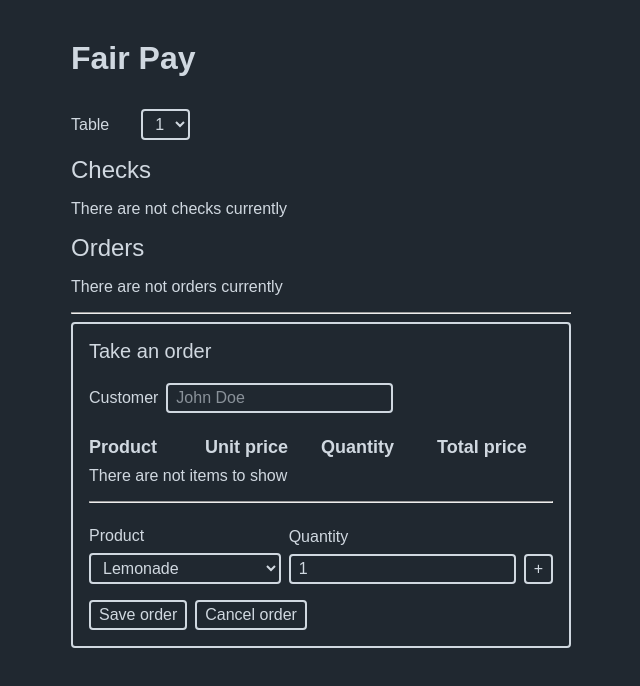
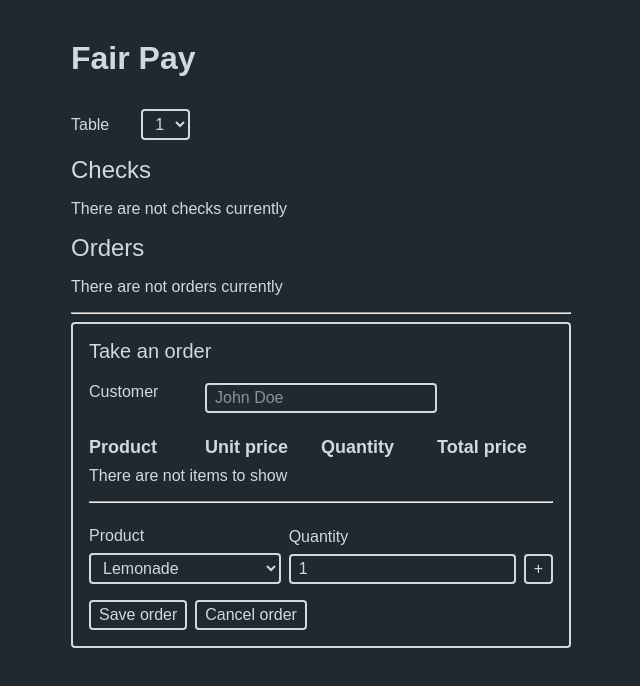
Before and after one commit to estidlore/fair-pay, a React app: page / in a window 1280 px wide. Both pictures are taken after a click on the button "Add order". Shown: the top 686 px of the page, without its empty margins (319-959 px from the left). Built offline with nearby package versions, Linux system fonts and the light colour scheme.

Commit message:
feat: #10 add box-sizing and scrollbar styles (#36)
- Set a more suitable box sizing
- Set a fancy style for scrollbar
- Merge duplicated react imports

```diff
--- a/src/components/Input/index.tsx
+++ b/src/components/Input/index.tsx
@@ -1,8 +1,7 @@
 import "./styles.scss";
 
 import type { ChangeEvent, FC } from "react";
-import { useCallback, useState } from "react";
-import React from "react";
+import React, { useCallback, useState } from "react";
 
 import type { InputProps } from "./types";
 
--- a/src/components/Select/index.tsx
+++ b/src/components/Select/index.tsx
@@ -1,8 +1,7 @@
 import "./styles.scss";
 
 import type { ChangeEvent, FC } from "react";
-import { useCallback, useState } from "react";
-import React from "react";
+import React, { useCallback, useState } from "react";
 
 import type { SelectProps } from "./types";
 
--- a/src/index.scss
+++ b/src/index.scss
@@ -1,3 +1,24 @@
+*,
+*::before,
+*::after {
+  box-sizing: border-box;
+}
+
+::-webkit-scrollbar {
+  height: 8px;
+  width: 8px;
+}
+
+::-webkit-scrollbar-thumb {
+  background-color: #606870;
+  border-radius: 4px;
+}
+
+::-webkit-scrollbar-track {
+  background-color: #d0d8e0;
+  border-radius: 4px;
+}
+
 :root {
   --dark: #202830;
   --light: #d0d8e0;
--- a/src/views/Landing/AddItem/index.tsx
+++ b/src/views/Landing/AddItem/index.tsx
@@ -1,8 +1,7 @@
 import "./styles.scss";
 
 import type { FC } from "react";
-import { useCallback, useEffect, useState } from "react";
-import React from "react";
+import React, { useCallback, useEffect, useState } from "react";
 
 import { Button } from "components/Button";
 import { Input } from "components/Input";
--- a/src/views/Landing/OrderItems/index.tsx
+++ b/src/views/Landing/OrderItems/index.tsx
@@ -1,8 +1,7 @@
 import "./styles.scss";
 
 import type { FC } from "react";
-import { Fragment } from "react";
-import React from "react";
+import React, { Fragment } from "react";
 
 import { getSubtotalPrice } from "utils/orders";
 
--- a/src/views/Landing/TakeOrder/styles.scss
+++ b/src/views/Landing/TakeOrder/styles.scss
@@ -1,9 +1,15 @@
 .take-order {
   & > .form-control {
+    display: flex;
+    flex-direction: row;
     margin-bottom: 24px;
 
     & > label {
-      margin-right: 8px;
+      width: 25%;
+    }
+
+    & > .input {
+      width: 50%;
     }
   }
 
```
